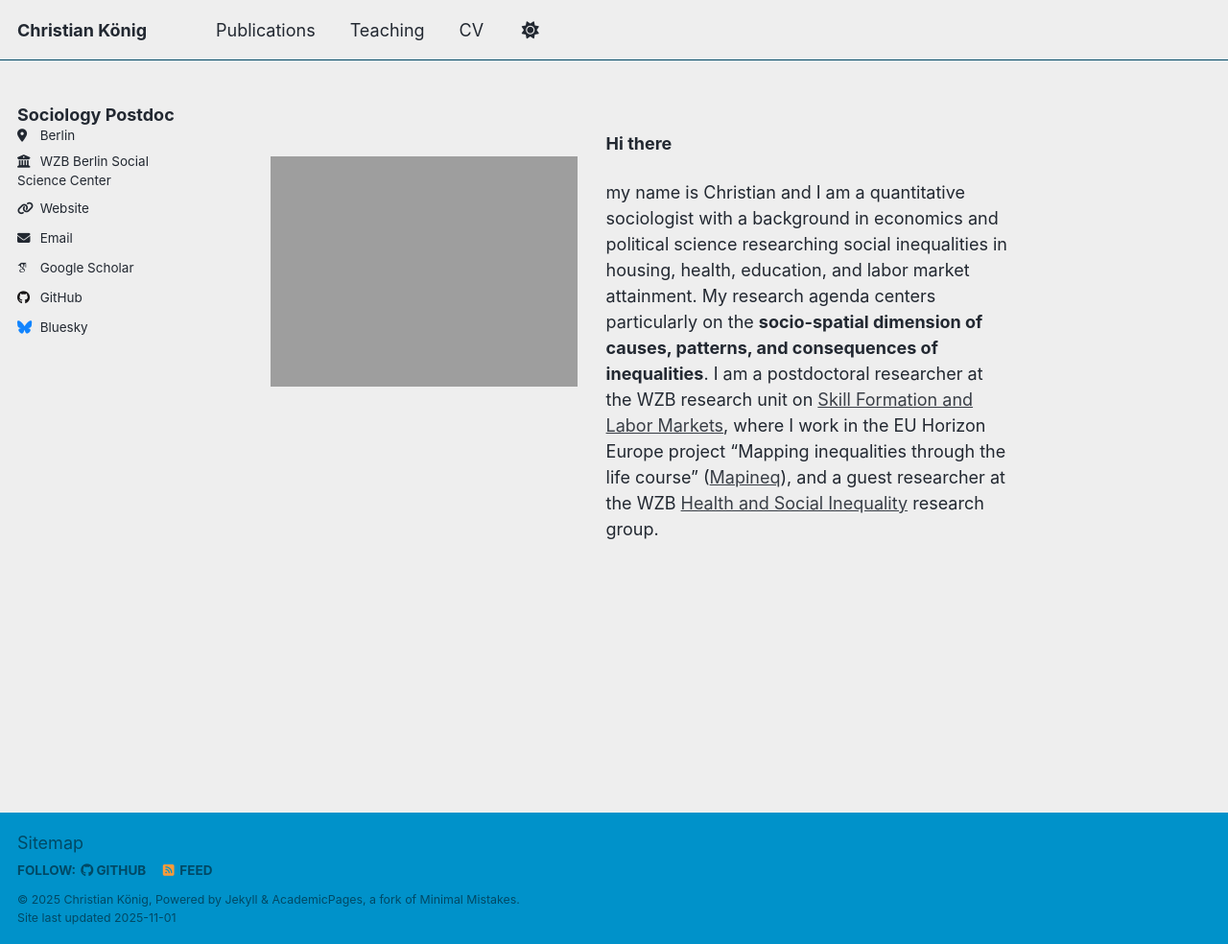
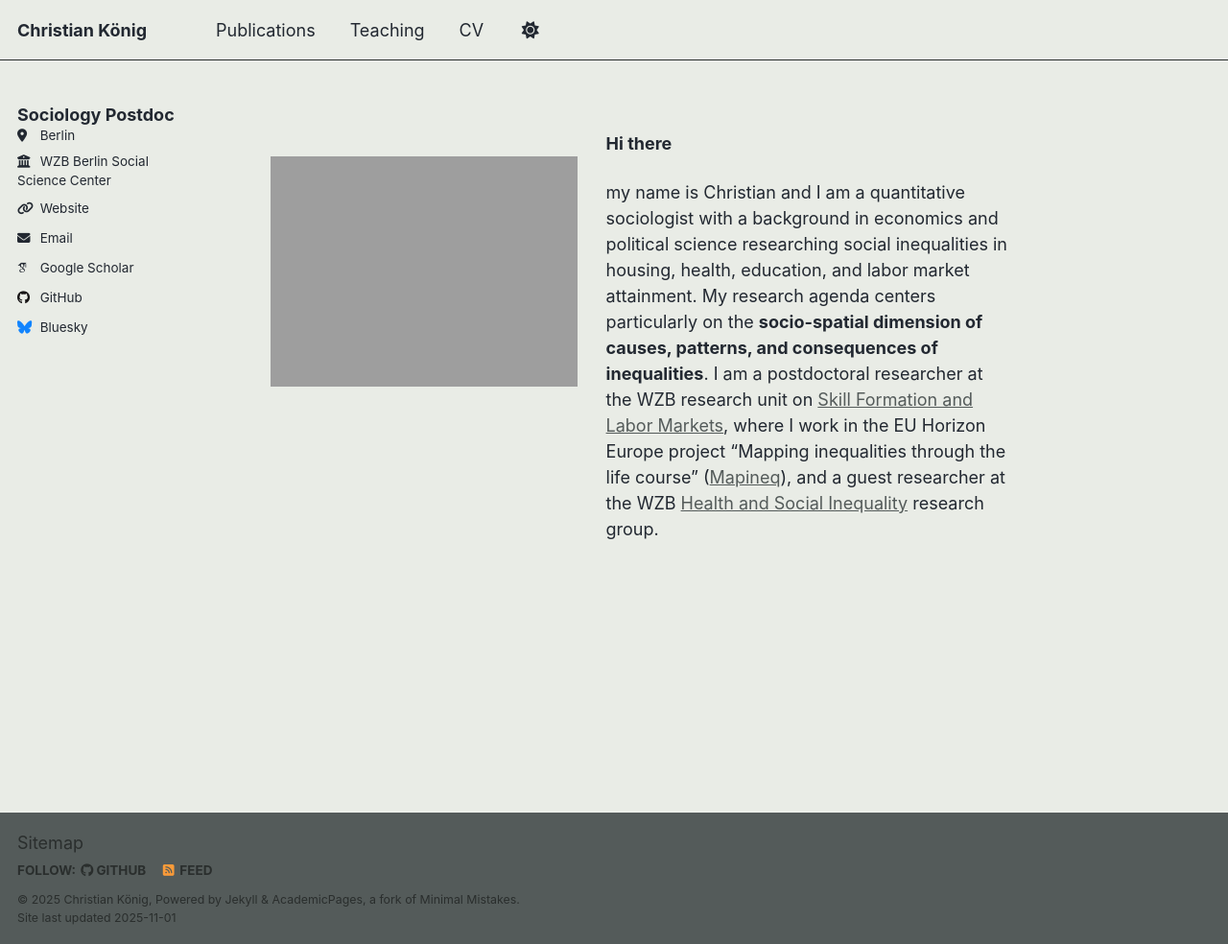
Before and after one commit to christian-koenig/christian-koenig.github.io, a Jekyll site: the page built from _pages/about.md, in a window 1280 px wide and 984 px high. Shown: the whole window at 96% size. Built offline with Jekyll 4.4.1, drawn with Linux system fonts in a browser that asks for light colours; some web fonts are replaced; a script that is not in the unit is left out.

Commit message:
Update _air_light.scss

```diff
--- a/_sass/theme/_air_light.scss
+++ b/_sass/theme/_air_light.scss
@@ -3,16 +3,19 @@
    ========================================================================== */
 
 /* Color codes used for the theme */
-$primary-color              : #0092ca;
+/*$primary-color              : #0092ca;*/
+$primary-color              : #545B5A;
 $dark-primary-color         : mix(#000, $primary-color, 40%);
 $darker-primary-color       : mix(#000, $primary-color, 60%);
 $light-primary-color        : mix(#000, $primary-color, 50%);
 
-$background                 : #eeeeee;
+/*$background                 : #eeeeee;*/
+$background                 : #E9ECE6;
 $background-light           : mix(#fff, $background, 20%);
 $background-lighter         : mix(#fff, $background, 90%);
 $text                       : #222831;
-$link                       : #393e46;
+/*$link                       : #393e46;*/
+$link                       : #545B5A;
 $link-dark                  : mix(#000, $link, 25%);
 $link-light                 : mix(#fff, $link, 25%);
 $footer                     : $primary-color;
```
